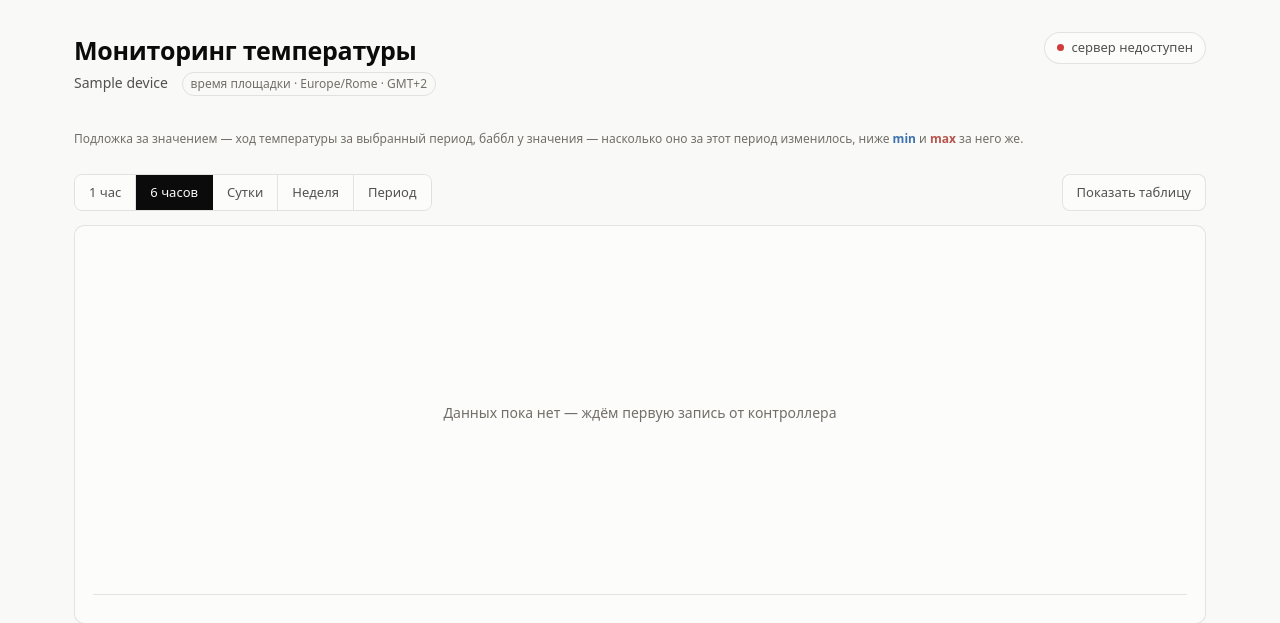
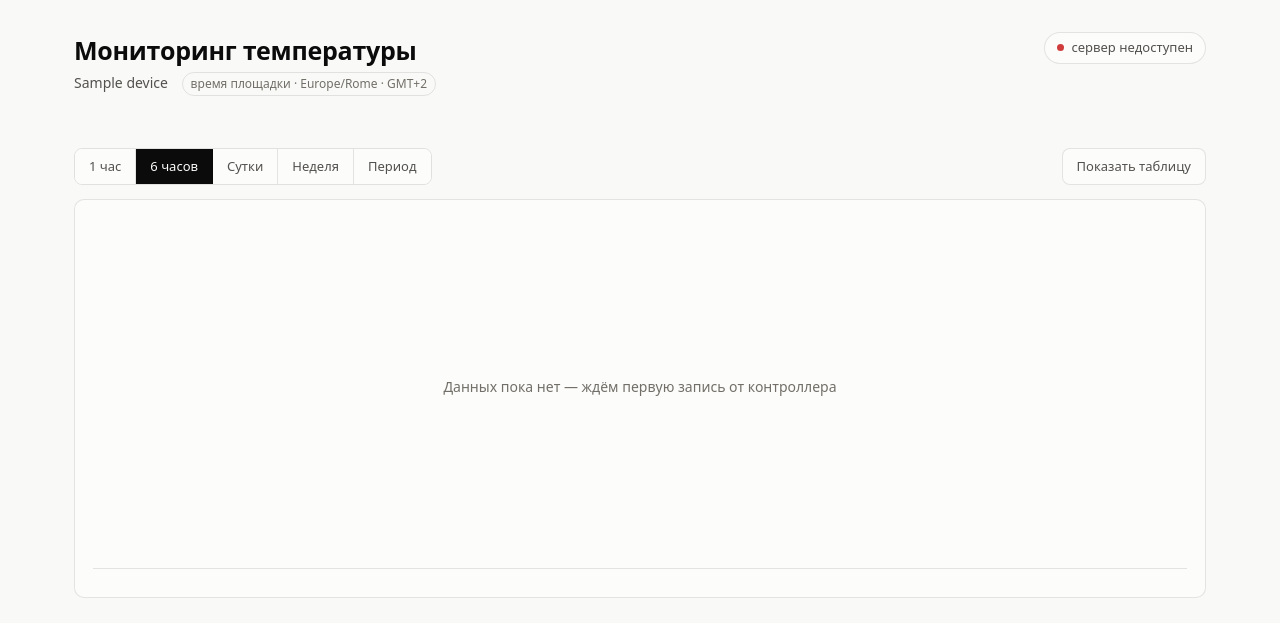
Before and after one commit to Simple-2007/Renovo, a Django app: page / in a window 1280 px wide. Shown: the part 61-684 px from the top of the page. Run offline with Django 5.2, Linux system fonts and the light colour scheme; tables that the repository leaves empty hold one stand-in row (values such as "Sample post"); data that the repository does not hold is empty.

Commit message:
Минусовая температура на карточке: минус, точка и градус
Разброс на узкой карточке разделяла короткая тире, и при минусе строка
слипалась в «18.7–−5.4», а без минуса тире и вовсе принимали за знак.
Разделитель везде один — точка по центру.

Значения набираются настоящим минусом (U+2212), а не дефисом: в ряду цифр
табличной ширины «−30.7» читается как отрицательная температура, «-30.7» —
как обрывок. Тем же минусом уже шло изменение за период, теперь они совпали.

Проверка на минусовых данных вскрыла обрезание: «−30.7 °C» вместе с бабблом
не помещалось в 92 px, отведённые карточке на трёх колонках, и уезжало под
край. Единица у значения разрезана так же, как в баббле: на узкой карточке
остаётся знак градуса, буква уходит — «−24.7°» рядом с «+2.0°», а «°C»
целиком стоит в строке разброса под ними. Баббл придвинут вплотную к
значению, поля карточки и его подложки подрезаны. Запас на трёх колонках
проверен на 340, 360, 390 и 430 px — нигде ничего не выходит за карточку.

Пояснительная строка под сеткой убрана: карточка объясняет себя сама.

Co-Authored-By: Claude Opus 5 <noreply@anthropic.com>

```diff
--- a/server/templates/telemetry/live.html
+++ b/server/templates/telemetry/live.html
@@ -18,13 +18,8 @@
   /* ── Плитки текущих значений ───────────────────────────────────────── */
   .tiles {
     display: grid; grid-template-columns: repeat(auto-fill, minmax(196px, 1fr));
-    gap: 12px; margin-bottom: 10px;
-  }
-  /* Что означают края разброса и число справа, сказано один раз здесь, а не
-     подписью на каждой карточке. */
-  .tiles-note { margin: 0 0 26px; font-size: 12px; color: var(--ink-muted); }
-  .tiles-note .lo { color: var(--range-cold); font-weight: 600; }
-  .tiles-note .hi { color: var(--range-hot); font-weight: 600; }
+    gap: 12px; margin-bottom: 28px;
+  }
   .tile { --pad-x: 14px; position: relative; padding: 15px var(--pad-x) 11px; overflow: hidden; }
   /* Полоса цвета датчика по верхнему краю: карточка опознаётся с расстояния,
      раньше, чем читается её имя. Обрезается скруглением самой карточки —
@@ -100,7 +95,7 @@
      значения: так число читается как надстрочная пометка к температуре, а не
      как ещё одна температура в ряду подписей. */
   .tile .delta {
-    align-self: flex-start; margin-left: 3px;
+    align-self: flex-start;
     font-size: 11px; font-weight: 500; font-variant-numeric: tabular-nums;
     padding: 1px 7px; border-radius: 999px;
     background: var(--hover); color: var(--ink-muted);
@@ -343,28 +338,27 @@
     /* Три карточки в ряд вместо двух: на 115 px помещается всё, если снять
        слова-подписи. На совсем узком экране колонок снова две. */
     .tiles { grid-template-columns: repeat(auto-fill, minmax(108px, 1fr)); gap: 8px; margin-bottom: 18px; }
-    .tile { --pad-x: 9px; padding: 11px var(--pad-x) 8px; }
+    .tile { --pad-x: 8px; padding: 11px var(--pad-x) 8px; }
     .tile::before { height: 3px; }
     .tile .tile-head { gap: 5px; margin-bottom: 4px; }
     .tile .name { font-size: 12px; }
-    .tile .value { font-size: 23px; gap: 2px; }
+    .tile .value { font-size: 22px; gap: 0; }
     .tile .unit { font-size: 12px; }
     .tile .meta, .tile .range { font-size: 10px; }
     .tile .meta { margin-top: 5px; gap: 2px 5px; }
     .tile .range { margin-top: 5px; }
-    .tile .delta { font-size: 10px; padding: 1px 4px; margin-left: 1px; }
+    .tile .delta { font-size: 10px; padding: 1px 3px; }
     .tile .at { gap: 3px; }
     .tile .at-icon { width: 11px; height: 11px; }
-    /* Пояснение под сеткой на телефоне снимаем: лишняя строка под карточками
-       отодвигает вниз график — то самое, ради чего карточки и ужимались. */
-    .tiles-note { display: none; }
     /* Слова-подписи снимаем все разом: «min» и «max» у краёв разброса,
        повторное «°C» в баббле и «устарело» перед возрастом замера. Смысл
        остаётся в самих числах — меньшее слева, большее справа, а «34 мин
        назад» рядом с часами и так говорит, что замер несвежий (плюс
        штриховая рамка и приглушённый цвет всей карточки). */
     .tile .tag { display: none; }
-    .tile .range .sep::after { content: '–'; }
+    /* Тире здесь не годится: при минусовой температуре «18.7–−5.4» слипается
+       в нечитаемое, да и без минуса тире принимают за знак. Разделяем точкой
+       по центру — она ни с чем не путается. */
     .chart-box { height: 280px; }
     .filters { gap: 8px; }
     .ghost-btn { margin-left: 0; }
@@ -393,9 +387,6 @@
 {% if device %}
   {% csrf_token %}
   <div class="tiles" id="tiles" data-device="{{ device.slug }}"></div>
-  <p class="tiles-note">Подложка за значением — ход температуры за выбранный период,
-     баббл у значения — насколько оно за этот период изменилось, ниже
-     <span class="lo">min</span> и <span class="hi">max</span> за него же.</p>
 
   <div class="filters">
     <div class="seg" id="ranges" role="group" aria-label="Период истории">
@@ -627,6 +618,10 @@
     if (hours < 36) return `${Math.round(hours)} ч назад`;
     return `${Math.round(hours / 24)} сут назад`;
   }
+
+  // Одна десятая и настоящий минус вместо дефиса: «−30.7» в ряду табличных
+  // цифр читается как отрицательная температура, «-30.7» — как обрывок.
+  const fmt1 = value => value.toFixed(1).replace('-', '−');
 
   function setStatus(state, text) {
     el.status.className = 'badge ' + state;
@@ -924,7 +919,11 @@
       // Имя приходит извне — вставляем только текстом.
       tile.name.textContent = s.label;
       tile.name.title = s.label;
-      tile.unit.textContent = s.unit;
+      const degree = s.unit.startsWith('°') ? '°' : '';
+      const unitTail = document.createElement('span');
+      unitTail.className = 'tag';
+      unitTail.textContent = degree ? s.unit.slice(1) : s.unit;
+      tile.unit.replaceChildren(degree, unitTail);
       const stale = s.value !== null && s.age > staleSeconds;
       paintTile(tile, s, stale || s.value === null);
 
@@ -945,7 +944,7 @@
       // отсчитывать тревогу, у такого замера нет. Поэтому число набрано
       // обычным цветом, а пороги warn_above/alarm_above на карточке не
       // участвуют: подкраска без подписи была бы сигналом одним лишь цветом.
-      tile.num.textContent = s.value.toFixed(1);
+      tile.num.textContent = fmt1(s.value);
 
       if (stale) {
         const tag = document.createElement('span');
@@ -965,11 +964,14 @@
       const line = series.find(x => x.key === s.key);
       if (line && line.points.length > 1) {
         const diff = s.value - line.points[0].v;
-        const unit = document.createElement('span');
-        unit.className = 'tag';
-        unit.textContent = ' ' + s.unit;
+        // Единица в баббле разрезана так же: букву снимает узкая карточка,
+        // а градус остаётся при числе — без него «+1.9» в ряду с «24.6°»
+        // читается как ещё одно показание, а не как сдвиг.
+        const rest = document.createElement('span');
+        rest.className = 'tag';
+        rest.textContent = degree ? s.unit.slice(1) : s.unit;
         tile.delta.replaceChildren(
-          (diff >= 0 ? '+' : '−') + Math.abs(diff).toFixed(1), unit);
+          (diff >= 0 ? '+' : '−') + fmt1(Math.abs(diff)) + degree, rest);
 
         // Идём циклом, а не Math.min(...points): на недельном окне точек
         // десятки тысяч, и раскрытие их в аргументы упирается в предел стека.
@@ -988,10 +990,10 @@
         };
         const cold = document.createElement('span');
         cold.className = 'lo';
-        cold.append(tag('min '), low.toFixed(1));
+        cold.append(tag('min '), fmt1(low));
         const hot = document.createElement('span');
         hot.className = 'hi';
-        hot.append(tag('max '), high.toFixed(1));
+        hot.append(tag('max '), fmt1(high));
         const sep = document.createElement('span');
         sep.className = 'sep';
         tile.range.replaceChildren(cold, sep, hot, document.createTextNode(' ' + s.unit));
```
